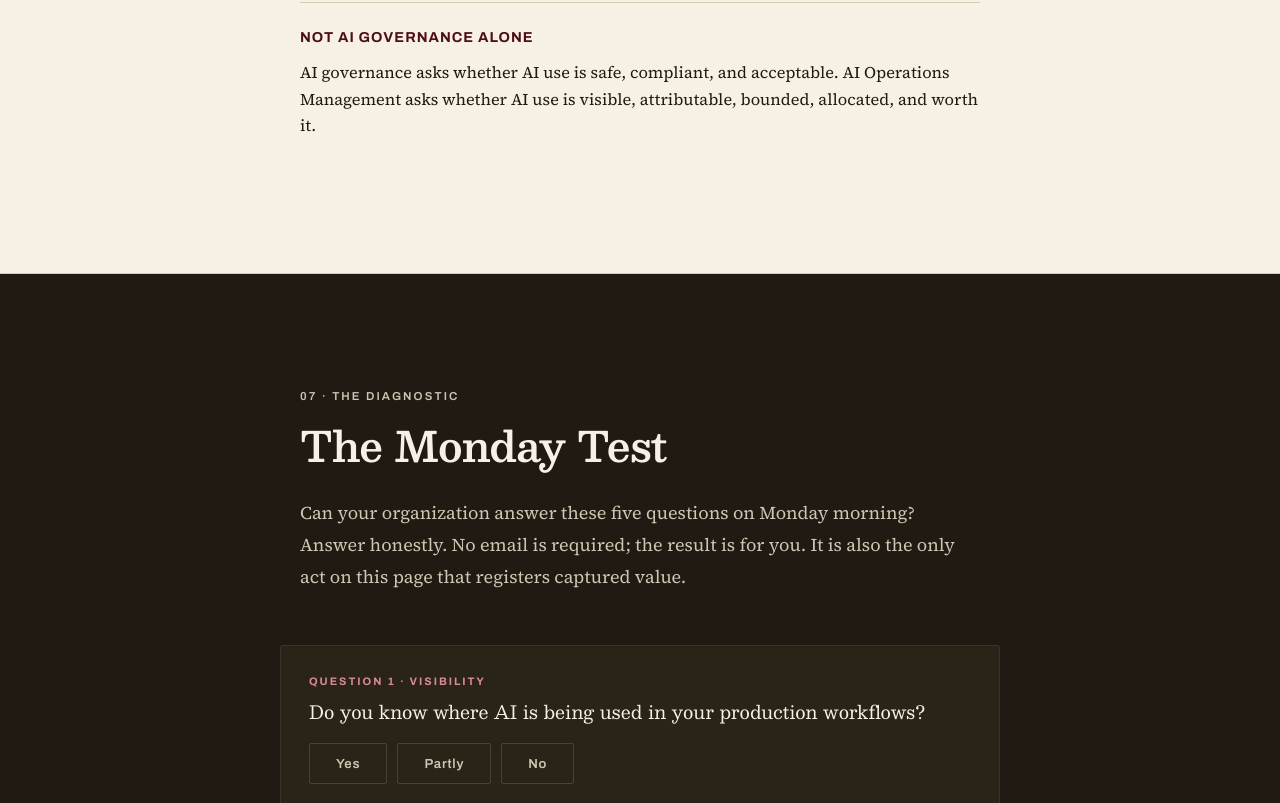
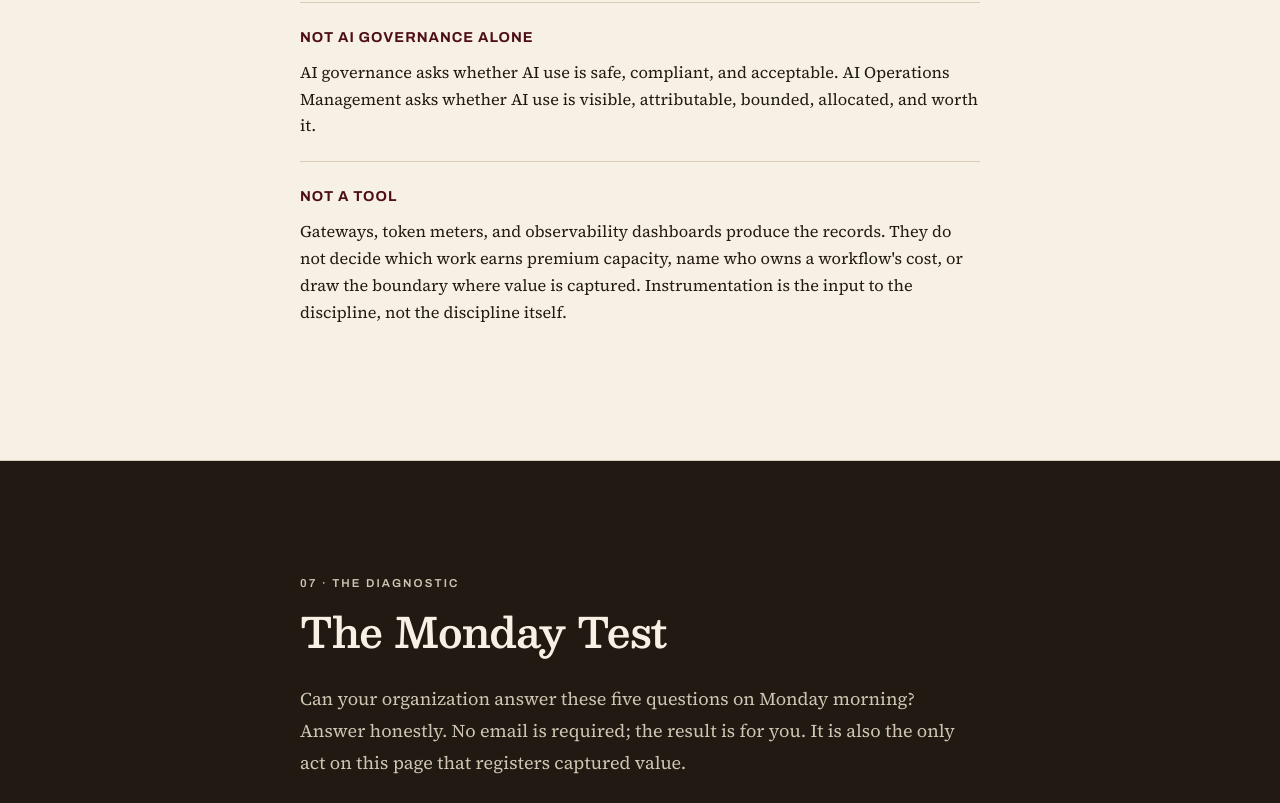
Before and after one commit to danielwipert/aiops, a plain HTML site: page index.html in a window 1280 px wide. Shown: the part 8124-8927 px from the top of the page. Drawn offline with nearby package versions, Linux system fonts and the light colour scheme.

Commit message:
Boundaries: add "Not a tool" to preempt the tooling objection
Close the most common practitioner reflex ("my gateway already meters
tokens"). Instrumentation produces records; the discipline decides
allocation, ownership, and the value boundary. Reinforces Principle 2
(records enable governance, they do not perform it).

Co-Authored-By: Claude Opus 4.8 (1M context) <noreply@anthropic.com>

```diff
--- a/index.html
+++ b/index.html
@@ -271,6 +271,7 @@
       <div class="not-block"><h3>Not FinOps</h3><p>FinOps manages cloud cost. AI Operations Management includes cost, but also usage design, routing, workflow dependency, attribution, and value capture.</p></div>
       <div class="not-block"><h3>Not MLOps</h3><p>MLOps manages model development and deployment. AI Operations Management manages the operational and economic flow created by AI use.</p></div>
       <div class="not-block"><h3>Not AI governance alone</h3><p>AI governance asks whether AI use is safe, compliant, and acceptable. AI Operations Management asks whether AI use is visible, attributable, bounded, allocated, and worth it.</p></div>
+      <div class="not-block"><h3>Not a tool</h3><p>Gateways, token meters, and observability dashboards produce the records. They do not decide which work earns premium capacity, name who owns a workflow's cost, or draw the boundary where value is captured. Instrumentation is the input to the discipline, not the discipline itself.</p></div>
     </div>
   </div>
 </section>
```
